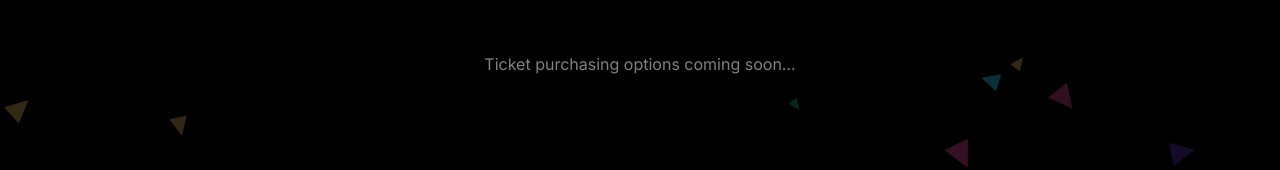
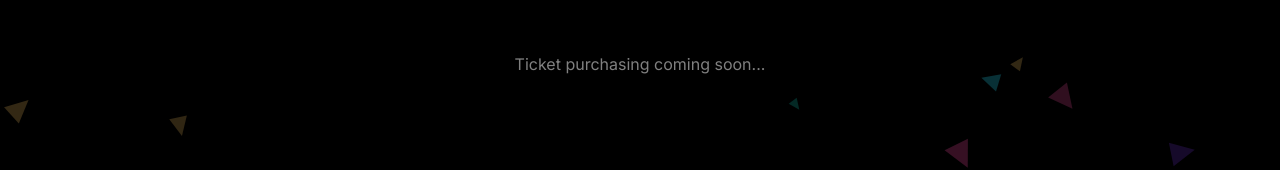
Before and after one commit to 94q/app, a React (Vite) app: page /tickets in a window 1280 px wide. Shown: the part 430-600 px from the top of the page. Built offline with nearby package versions, Linux system fonts and the light colour scheme.

Commit message:
Update TicketsPage.tsx

```diff
--- a/src/pages/TicketsPage.tsx
+++ b/src/pages/TicketsPage.tsx
@@ -36,7 +36,7 @@ export const TicketsPage: React.FC = () => {
             variants={fadeInUp}
             className="mt-12"
           >
-            <p className="text-text-muted">Ticket purchasing options coming soon...</p>
+            <p className="text-text-muted">Ticket purchasing coming soon...</p>
           </motion.div>
         </motion.div>
       </div>
```
